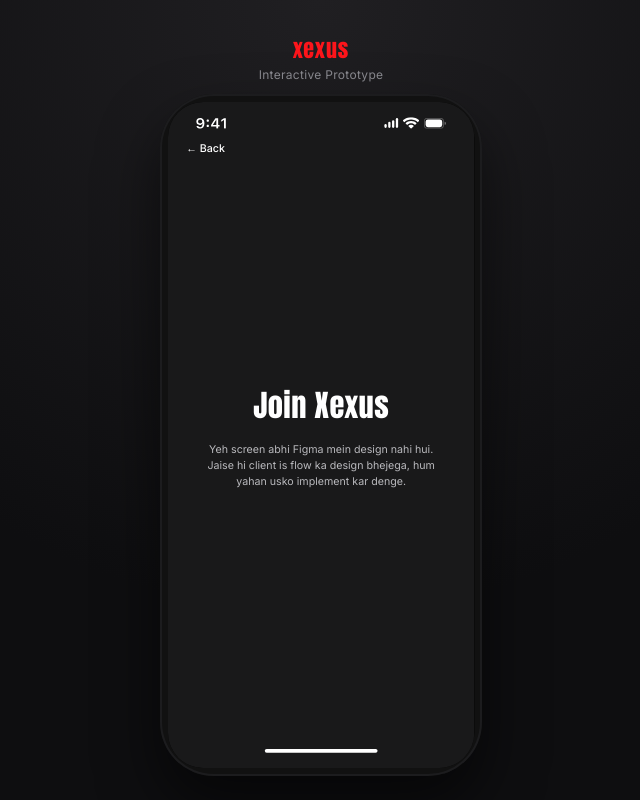
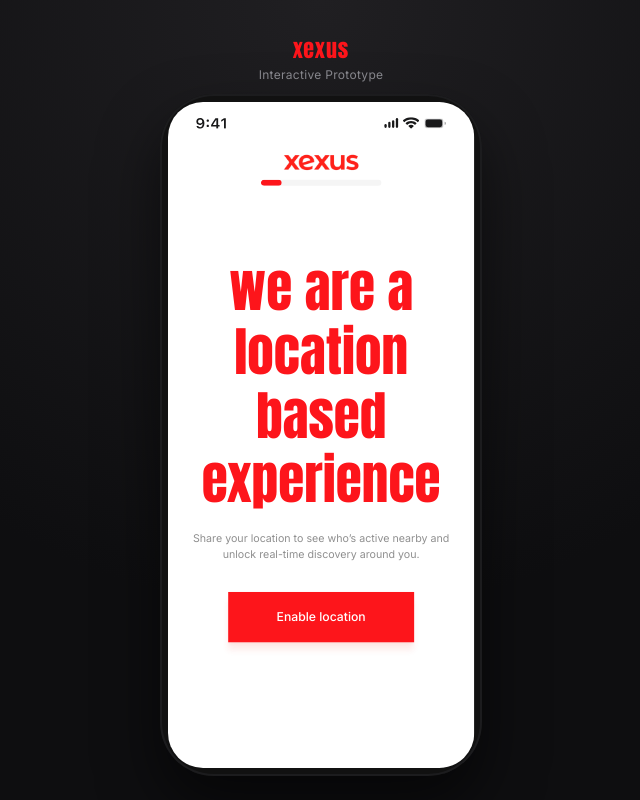
Before and after one commit to jansherkaka/xexus-app, a React (Vite) app: page /join in a window 1280 px wide. Shown: the whole page, without its empty margins (319-959 px from the left). Built offline with nearby package versions, Linux system fonts and the light colour scheme.

Commit message:
Add location permission screen, wire up Join Xexus button
New 4th screen from Figma (location screen 4): headline, body copy,
and an Enable location CTA that requests real browser geolocation
permission. The onboarding "Join Xexus" button now navigates here
instead of the placeholder.

```diff
--- a/src/App.jsx
+++ b/src/App.jsx
@@ -1,6 +1,7 @@
 import { BrowserRouter, Routes, Route, Navigate } from 'react-router-dom';
 import PhoneFrame from './components/PhoneFrame';
 import IntroScreen from './screens/IntroScreen';
+import LocationScreen from './screens/LocationScreen';
 import PlaceholderScreen from './screens/PlaceholderScreen';
 import './App.css';
 
@@ -16,7 +17,7 @@
         <PhoneFrame>
           <Routes>
             <Route path="/" element={<IntroScreen />} />
-            <Route path="/join" element={<PlaceholderScreen title="Join Xexus" />} />
+            <Route path="/join" element={<LocationScreen />} />
             <Route path="/login" element={<PlaceholderScreen title="Log in" />} />
             <Route path="*" element={<Navigate to="/" replace />} />
           </Routes>
--- /dev/null
+++ b/src/screens/LocationScreen.jsx
@@ -0,0 +1,62 @@
+import { useState } from 'react';
+import StatusBar from '../components/StatusBar';
+import HomeIndicator from '../components/HomeIndicator';
+import logo from '../assets/xexus-logo-red-small.png';
+import './Screens.css';
+
+export default function LocationScreen() {
+  const [status, setStatus] = useState('idle'); // 'idle' | 'granted' | 'denied'
+
+  const handleEnableLocation = () => {
+    if (!('geolocation' in navigator)) {
+      setStatus('denied');
+      return;
+    }
+    navigator.geolocation.getCurrentPosition(
+      () => setStatus('granted'),
+      () => setStatus('denied'),
+    );
+  };
+
+  return (
+    <div className="screen screen--white">
+      <StatusBar variant="dark" />
+
+      <div className="location-topbar">
+        <img src={logo} alt="Xexus" className="location-topbar__logo" />
+        <div className="location-progress">
+          <div className="location-progress__fill" />
+        </div>
+      </div>
+
+      <div className="location-content">
+        <div className="location-text">
+          <h1 className="location-heading">
+            <p>we are a</p>
+            <p>location based</p>
+            <p>experience</p>
+          </h1>
+          <p className="location-body">
+            Share your location to see who&rsquo;s active nearby and unlock real-time
+            discovery around you.
+          </p>
+        </div>
+
+        <button className="location-cta" onClick={handleEnableLocation}>
+          Enable location
+        </button>
+
+        {status === 'granted' && (
+          <p className="location-status location-status--ok">Location enabled ✓</p>
+        )}
+        {status === 'denied' && (
+          <p className="location-status location-status--err">
+            Location permission denied — you can still continue.
+          </p>
+        )}
+      </div>
+
+      <HomeIndicator variant="light" />
+    </div>
+  );
+}
--- a/src/screens/Screens.css
+++ b/src/screens/Screens.css
@@ -135,6 +135,118 @@
   transform: scale(0.97);
 }
 
+/* Location screen */
+.location-topbar {
+  position: absolute;
+  top: 67px;
+  left: 50%;
+  transform: translateX(-50%);
+  display: flex;
+  flex-direction: column;
+  align-items: center;
+  gap: 11px;
+}
+
+.location-topbar__logo {
+  width: 100px;
+  height: 24px;
+  object-fit: contain;
+}
+
+.location-progress {
+  position: relative;
+  width: 158px;
+  height: 8px;
+  border-radius: 48px;
+  background: #f5f5f5;
+  overflow: hidden;
+}
+
+.location-progress__fill {
+  position: absolute;
+  inset: 0 auto 0 0;
+  width: 17.4%;
+  height: 100%;
+  border-radius: 64px;
+  background: #fd151b;
+}
+
+.location-content {
+  position: absolute;
+  top: 202px;
+  left: 50%;
+  transform: translateX(-50%);
+  width: 344px;
+  display: flex;
+  flex-direction: column;
+  align-items: center;
+  gap: 40px;
+}
+
+.location-text {
+  display: flex;
+  flex-direction: column;
+  align-items: center;
+  gap: 23px;
+  width: 100%;
+  text-align: center;
+}
+
+.location-heading {
+  font-family: 'Anton', sans-serif;
+  font-weight: 400;
+  color: #fd151b;
+  font-size: 70px;
+  line-height: 1.2;
+  width: 100%;
+}
+
+.location-heading p {
+  margin: 0;
+}
+
+.location-body {
+  margin: 0;
+  font-family: 'Inter', sans-serif;
+  font-size: 14px;
+  line-height: 1.5;
+  color: #8f8f8f;
+}
+
+.location-cta {
+  background: #fd151b;
+  color: #fff;
+  border: none;
+  padding: 24px 64px;
+  font-family: 'Inter', sans-serif;
+  font-size: 16px;
+  font-weight: 500;
+  line-height: 1.1;
+  box-shadow:
+    0 12px 8px rgba(234, 62, 47, 0.1),
+    0 4px 3px rgba(234, 62, 47, 0.05);
+  transition: transform 0.15s ease;
+}
+
+.location-cta:active {
+  transform: scale(0.97);
+}
+
+.location-status {
+  margin: -20px 0 0;
+  font-family: 'Inter', sans-serif;
+  font-size: 13px;
+  text-align: center;
+}
+
+.location-status--ok {
+  color: #1a9c4a;
+}
+
+.location-status--err {
+  color: #b3261e;
+}
+
 /* Placeholder screens */
 .placeholder-screen {
   display: flex;
```
Also changed, not shown: src/assets/xexus-logo-red-small.png (added).
